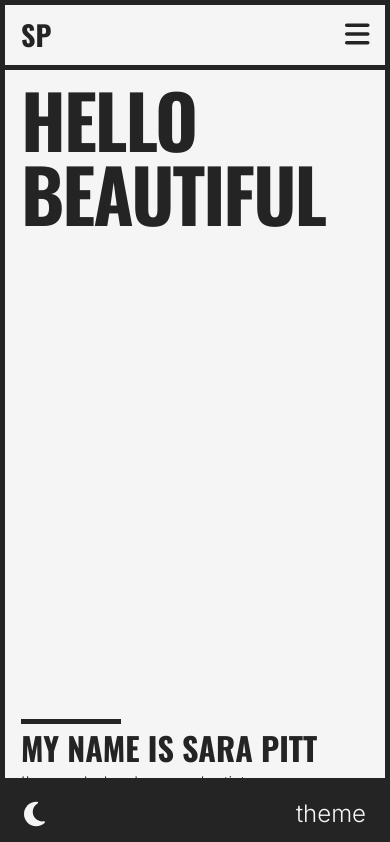
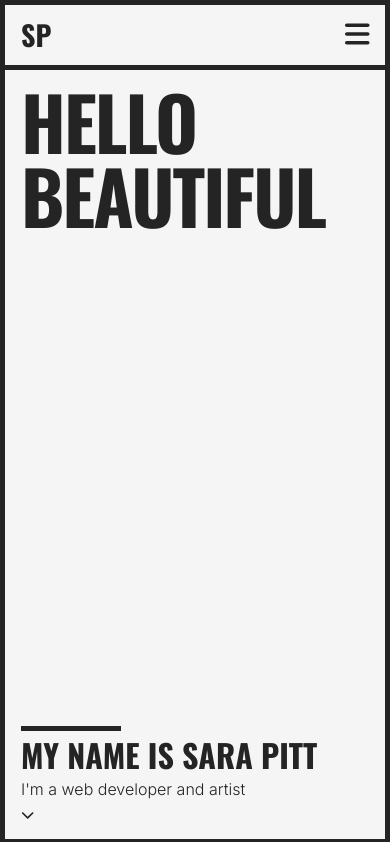
Before and after one commit to sara-p-/portfolio-2024, a React (Vite) app: page / in a window 390 px wide. Shown: the top 842 px of the page. Built offline with nearby package versions, Linux system fonts and the light colour scheme.

Commit message:
more responsive styling

```diff
--- a/src/components/Footer/footer.css
+++ b/src/components/Footer/footer.css
@@ -3,7 +3,8 @@
   .footer__wrapper {
     border-top: none;
   }
-  .footer__nav {
+  nav {
+    display: block;
     padding: 16px 0;
     .button-link-image {
       width: 28px;
@@ -13,11 +14,16 @@
       }
     }
   }
-  .footer__menu {
+  ul {
+    padding: 0;
     justify-content: space-around;
+    align-items: center;
     @media only screen and (min-width: 640px) {
       justify-content: flex-end;
     }
+  }
+  li {
+    margin: 0;
   }
   .footer__link .icon {
     width: 32px;
--- a/src/components/Header/Header.tsx
+++ b/src/components/Header/Header.tsx
@@ -1,23 +1,33 @@
 import './header.css'
 import { FontAwesomeIcon } from '@fortawesome/react-fontawesome'
-import { faArrowLeft, faBars } from '@fortawesome/free-solid-svg-icons'
+import { faArrowRight, faBars } from '@fortawesome/free-solid-svg-icons'
 import Nav from '../Nav/Nav'
 import { useRef } from 'react'
 
 function Header() {
-  const mobileMenuRef = useRef<HTMLElement>()
-  function handleMobileClick(ele: HTMLElement): void {
-    ele.classList.add('active')
+  const mobileMenuRef = useRef<HTMLInputElement | null>(null)
+  function handleMobileClick(open: boolean): void {
+    if (mobileMenuRef.current) {
+      if (open) {
+        mobileMenuRef.current.classList.remove('active')
+      } else {
+        mobileMenuRef.current.classList.add('active')
+      }
+    }
   }
 
   return (
     <header className='header'>
       <div ref={mobileMenuRef} className='mobile-menu'>
         <div className='menu-header'>
-          <button className='mobile-menu-back-button'>
-            <FontAwesomeIcon icon={faArrowLeft} />
+          <button
+            className='mobile-menu-back-button'
+            onClick={() => {
+              handleMobileClick(true)
+            }}
+          >
+            <FontAwesomeIcon icon={faArrowRight} />
           </button>
-          <h2>Menu</h2>
         </div>
         <Nav label={'mobile'} />
       </div>
@@ -29,7 +39,7 @@ function Header() {
         <button
           className='mobile-menu-button'
           onClick={() => {
-            handleMobileClick(mobileMenuRef.current)
+            handleMobileClick(false)
           }}
         >
           <FontAwesomeIcon icon={faBars} />
--- a/src/components/Header/header.css
+++ b/src/components/Header/header.css
@@ -11,6 +11,7 @@ header {
     justify-content: space-between;
     align-items: center;
     position: relative;
+    border-top: var(--base-border);
     @media only screen and (min-width: 768px) {
       padding-right: 0;
     }
@@ -88,9 +89,6 @@ button.theme-toggle {
   .menu-header {
     width: auto;
     height: auto;
-    display: flex;
-    justify-content: space-between;
-    align-items: center;
     padding: 12px 1em;
     border-bottom: var(--base-border);
     h2:before {
--- a/src/components/Nav/nav.css
+++ b/src/components/Nav/nav.css
@@ -46,7 +46,6 @@ nav {
       display: block;
       li {
         margin: 0;
-        text-align: right;
         border-bottom: 3px solid var(--primary);
       }
       a {
--- a/src/components/Toggle/toggle.css
+++ b/src/components/Toggle/toggle.css
@@ -37,8 +37,9 @@
     height: 100dvh;
     width: 100%;
     bottom: 0;
-    left: 0;
+    left: 100%;
     pointer-events: none;
+    transition: transform 300ms;
     label {
       pointer-events: all;
       position: absolute;
@@ -74,3 +75,7 @@
     }
   }
 }
+
+.mobile-menu.active .toggle {
+  transform: translateX(-100%);
+}
--- a/src/index.css
+++ b/src/index.css
@@ -77,15 +77,14 @@ body {
 
 .section {
   height: auto;
-  min-height: 100vh;
+  min-height: 100dvh;
   width: 100%;
   background-color: transparent;
-  margin-top: -7px;
   position: relative;
   box-sizing: border-box;
   display: block;
   .wrapper {
-    min-height: 100vh;
+    min-height: 100dvh;
   }
 }
 
@@ -95,7 +94,9 @@ body {
   max-width: 1400px;
   height: 100%;
   min-height: 100%;
-  border: var(--base-border);
+  border-left: var(--base-border);
+  border-bottom: var(--base-border);
+  border-right: var(--base-border);
   background-color: var(--secondary);
   padding: 0 1rem;
   overflow-x: hidden;
```
